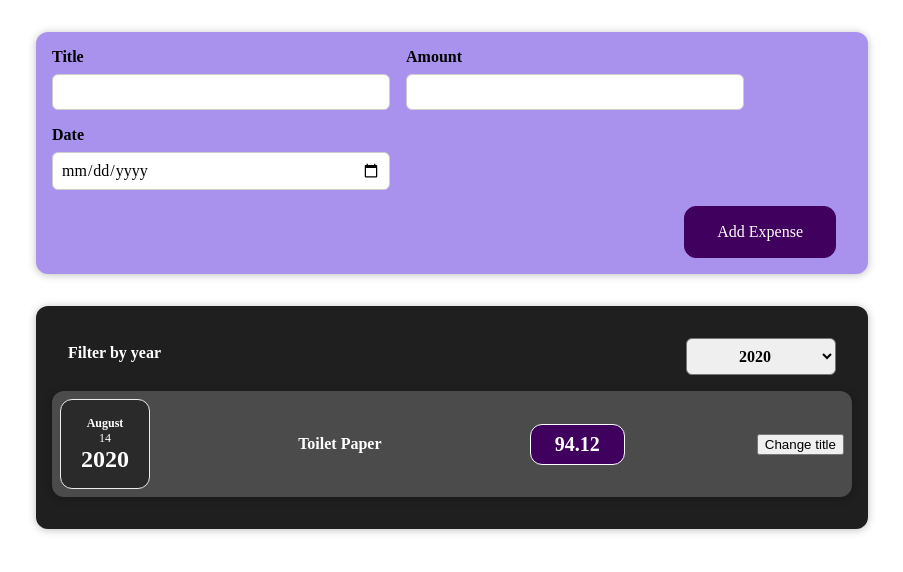
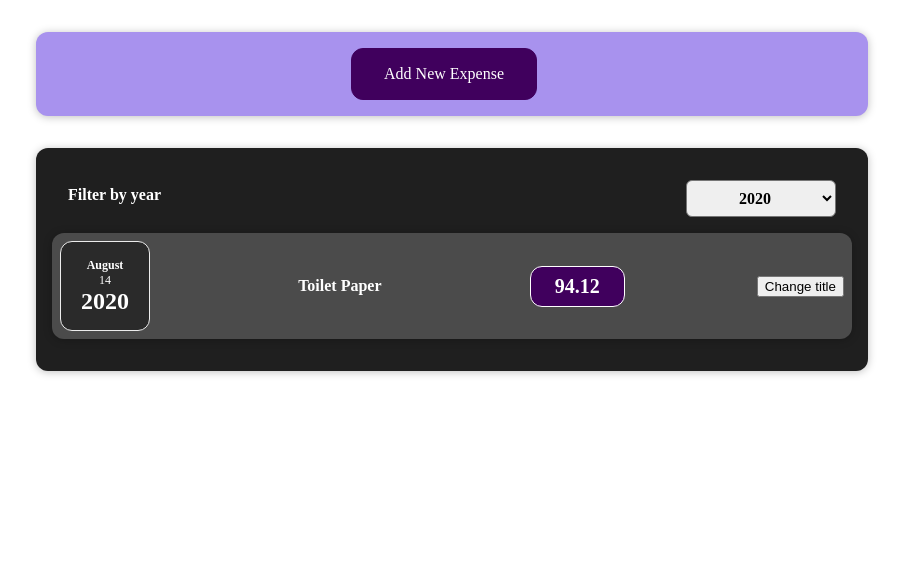
Before and after one commit to stdj91/test-app, a React (Create React App) app: page / in a window 1280 px wide. Shown: the top 572 px of the page, without its empty margins (188-1091 px from the left). Built offline with nearby package versions, Linux system fonts and the light colour scheme.

Commit message:
Conditional button added. Cancel and Add

```diff
--- a/src/components/NewExpense/ExpenseForm.js
+++ b/src/components/NewExpense/ExpenseForm.js
@@ -69,6 +69,7 @@
             </div>
         </div>
         <div className="new-expense__actions">
+            <button type="submit" onClick={props.onCancel}>Cancel</button>
             <button type="submit">Add Expense</button>
         </div>
     </form>
--- a/src/components/NewExpense/NewExpense.js
+++ b/src/components/NewExpense/NewExpense.js
@@ -1,9 +1,11 @@
-import React from "react";
+import React, { useState } from "react";
 import ExpenseForm from "./ExpenseForm";
 
 import "./NewExpense.css"
 
 const NewExpense = (props) => {
+
+    const [isEditing, setIsEditing] = useState(false)
 
     const saveExpenseDataHandler = (enteredExpenseData) => {
         const expenseData = {
@@ -11,11 +13,24 @@
             id: Math.random().toString()
         }
        props.onAddExpense(expenseData)
+       setIsEditing(false)
+    }
+
+    const startEditingHandler = () => {
+        setIsEditing(true)
+    }
+
+    const stopEditingHandler = () => {
+        setIsEditing(false)
     }
 
     return (
         <div className="new-expense">
-            <ExpenseForm onSaveExpenseData={saveExpenseDataHandler} />
+            {!isEditing && <button onClick={startEditingHandler}>Add New Expense</button>}
+            {isEditing && <ExpenseForm onSaveExpenseData={saveExpenseDataHandler}
+            onCancel={stopEditingHandler} />}
+
+
         </div>
 
     )
```
